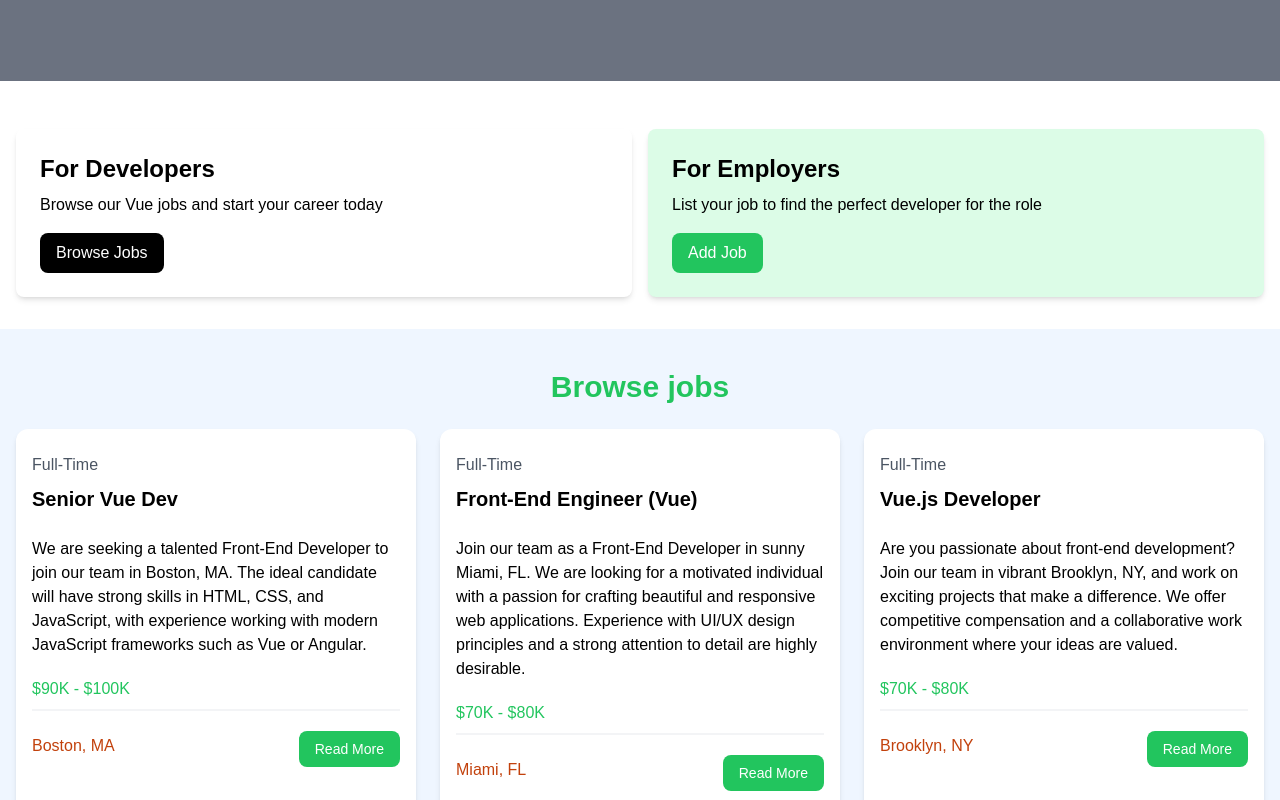
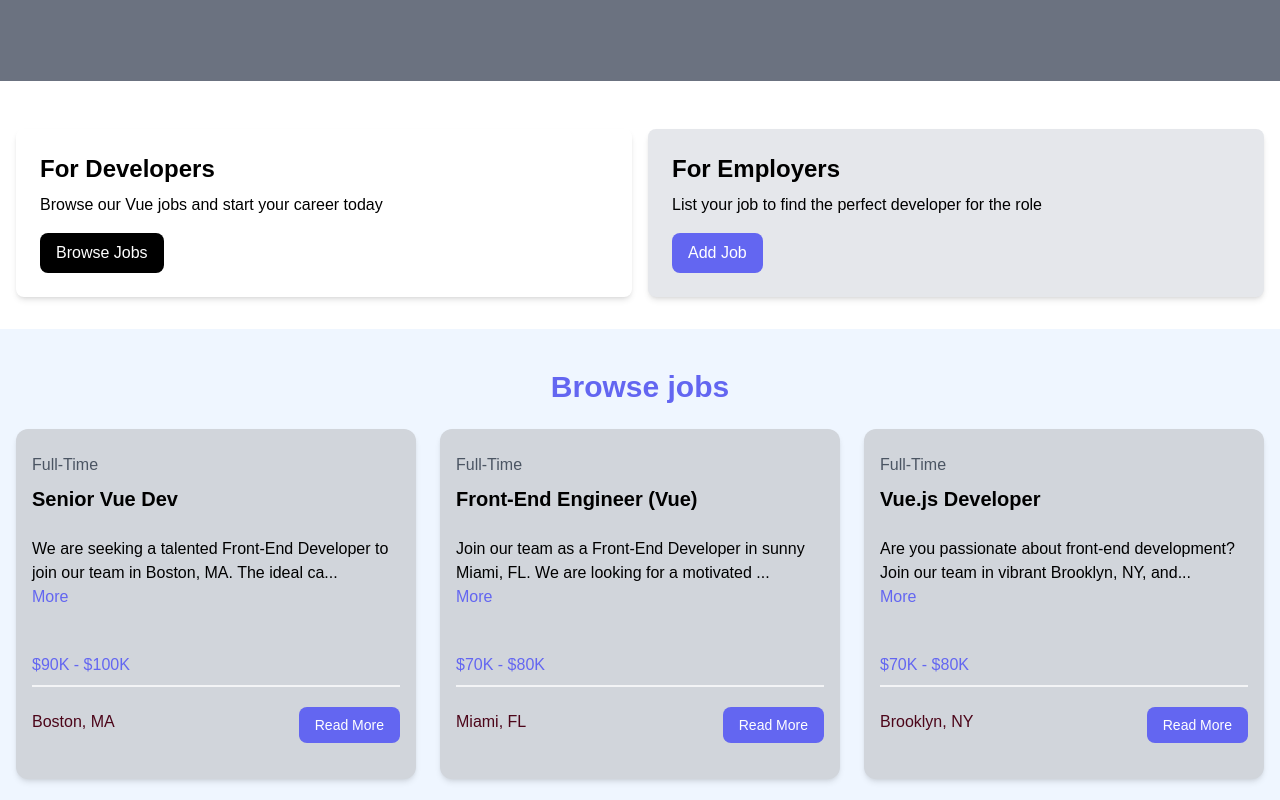
Before and after one commit to Slav666/vue-jobs, a Vue app: page / in a window 1280 px wide. Shown: the part 280-1080 px from the top of the page. Built offline with nearby package versions, Linux system fonts and the light colour scheme.

Commit message:
work on a description feature in a Single job component

```diff
--- a/src/components/HomeCards.vue
+++ b/src/components/HomeCards.vue
@@ -20,14 +20,14 @@ import Card from "./Card.vue";
         >
         <!-- </div> -->
         <!-- <div class="bg-green-100 p-6 rounded-lg shadow-md"> -->
-        <Card bg="bg-green-100"
+        <Card bg="bg-gray-200"
           ><h2 class="text-2xl font-bold">For Employers</h2>
           <p class="mt-2 mb-4">
             List your job to find the perfect developer for the role
           </p>
           <a
             href="add-job.html"
-            class="inline-block bg-green-500 text-white rounded-lg px-4 py-2 hover:bg-green-600"
+            class="inline-block bg-indigo-500 text-white rounded-lg px-4 py-2 hover:bg-indigo-600"
           >
             Add Job
           </a></Card
--- a/src/components/JobLIst.vue
+++ b/src/components/JobLIst.vue
@@ -17,7 +17,7 @@ console.log(jobs.value); // Check that it logs the jobs array
 <template>
   <section class="bg-blue-50 px-4 py-10">
     <div class="container-xl lg:container m-auto">
-      <h2 class="text-3xl font-bold text-green-500 mb-6 text-center">
+      <h2 class="text-3xl font-bold text-indigo-500 mb-6 text-center">
         Browse jobs
       </h2>
       <div class="grid grid-cols-1 gap-6 md:grid-cols-3">
--- a/src/components/JobSingle.vue
+++ b/src/components/JobSingle.vue
@@ -1,12 +1,26 @@
 <script setup>
-import { defineProps } from "vue";
-defineProps({
+import { defineProps, ref, computed } from "vue";
+const props = defineProps({
   job: Object,
+});
+
+const showFullDescription = ref(false);
+
+const toggleFullDescription = () => {
+  showFullDescription.value = !showFullDescription.value;
+};
+
+const truncatedDescription = computed(() => {
+  let description = props.job.description;
+  if (!showFullDescription.value) {
+    description = description.substring(0, 90) + "...";
+  }
+  return description;
 });
 </script>
 
 <template>
-  <div class="bg-white rounded-xl shadow-md relative">
+  <div class="bg-gray-300 rounded-xl shadow-md relative">
     <div class="p-4">
       <div class="mb-6">
         <div class="text-gray-600 my-2">{{ job.type }}</div>
@@ -14,21 +28,24 @@ defineProps({
       </div>
 
       <div class="mb-5">
-        {{ job.description }}
+        <div>{{ truncatedDescription }}</div>
+        <button @click="toggleFullDescription" class="text-indigo-500 mb-6">
+          {{ showFullDescription ? "Less" : "More" }}
+        </button>
       </div>
 
-      <h3 class="text-green-500 mb-2">{{ job.salary }}</h3>
+      <h3 class="text-indigo-500 mb-2">{{ job.salary }}</h3>
 
       <div class="border border-gray-100 mb-5"></div>
 
       <div class="flex flex-col lg:flex-row justify-between mb-4">
-        <div class="text-orange-700 mb-3">
+        <div class="text-rose-950 mb-3">
           <i class="fa-solid fa-location-dot text-lg"></i>
           {{ job.location }}
         </div>
         <a
           href="'/job' + job.id"
-          class="h-[36px] bg-green-500 hover:bg-green-600 text-white px-4 py-2 rounded-lg text-center text-sm"
+          class="h-[36px] bg-indigo-500 hover:bg-indigo-600 text-white px-4 py-2 rounded-lg text-center text-sm"
         >
           Read More
         </a>
```
